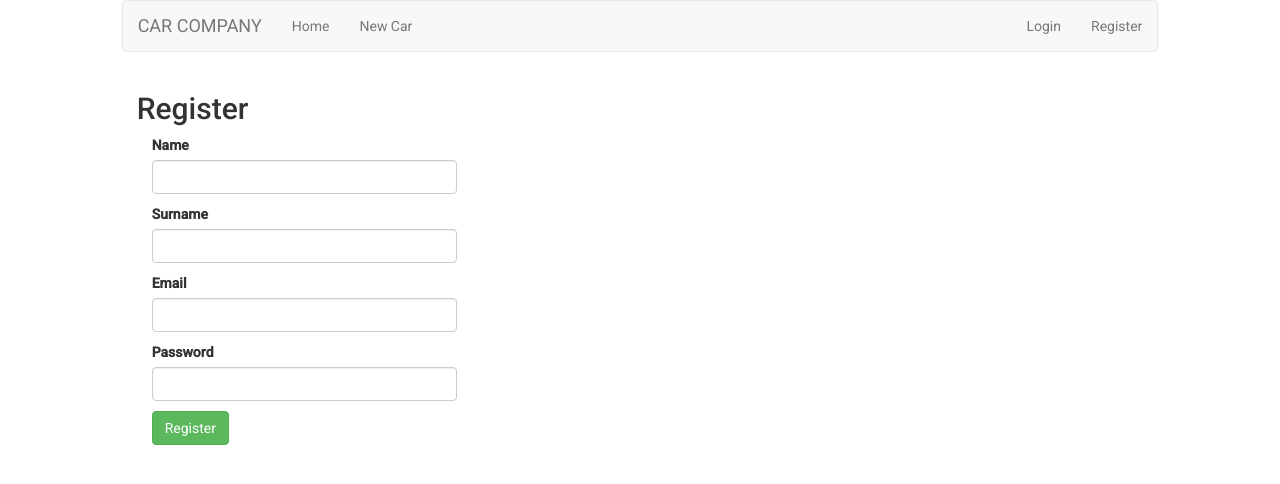
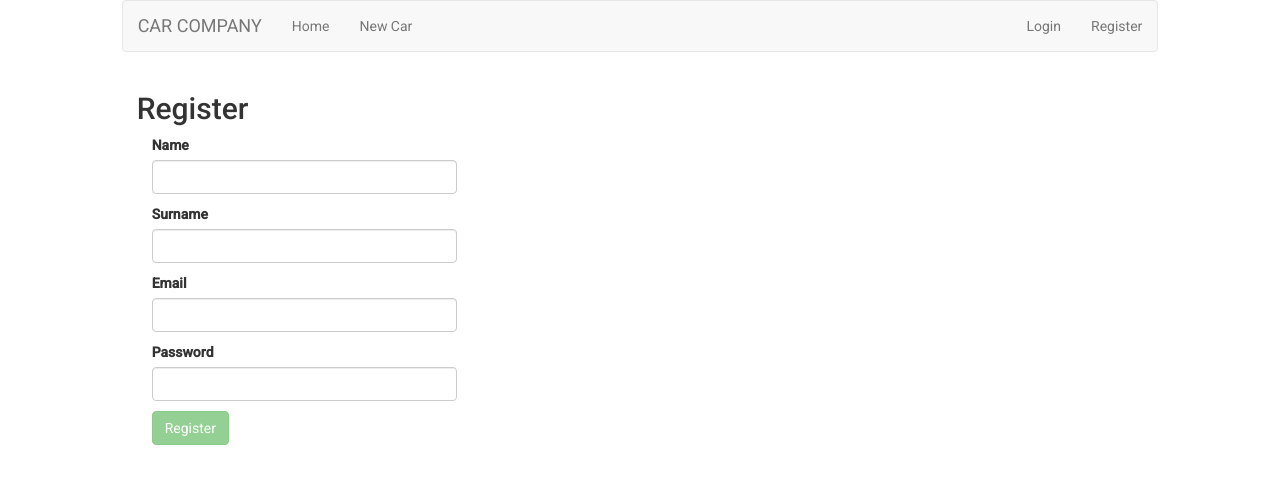
Before and after one commit to lucasedfc/client-cars-app, an Angular app: page /register in a window 1280 px wide. Shown: the top 484 px of the page. Built offline with nearby package versions, Linux system fonts and the light colour scheme.

Commit message:
Disable submit button

```diff
--- a/src/app/components/register/register.component.html
+++ b/src/app/components/register/register.component.html
@@ -27,6 +27,6 @@
             <span *ngIf="!password.valid && password.touched">Password is required</span>
         </p>
 
-        <input type="submit" value="Register" class="btn btn-success">
+        <input type="submit" [disabled]="!registerForm.valid" value="Register" class="btn btn-success">
     </form>
 </div>
```
